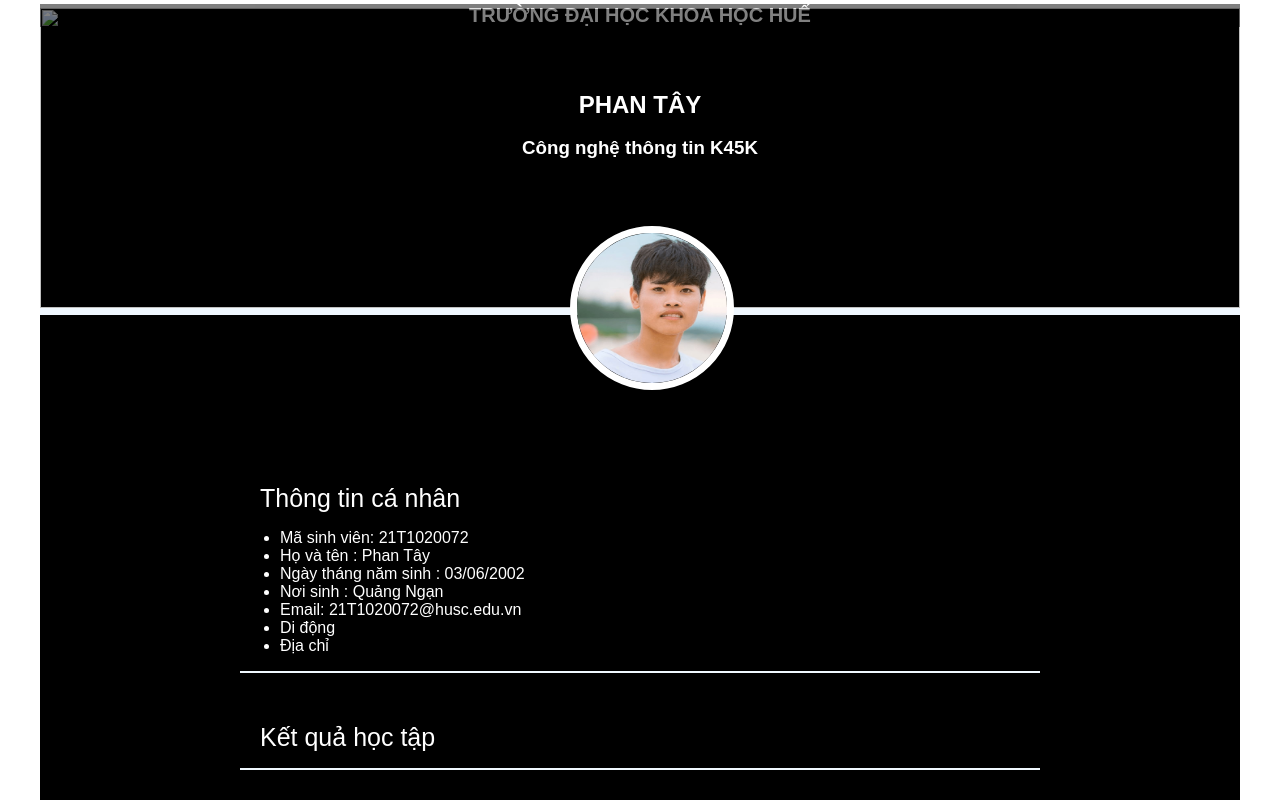
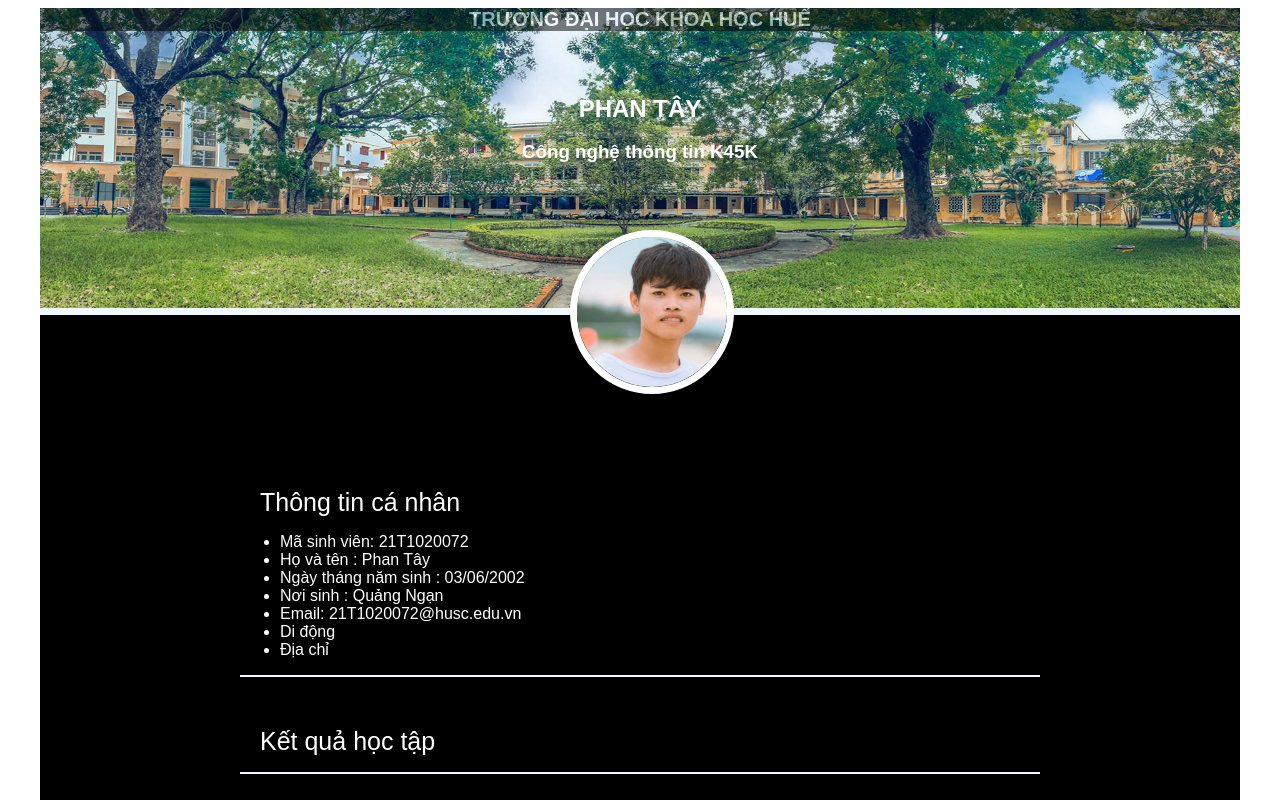
Before and after one commit to phantay2002/thkh2, a plain HTML site: page index.html in a window 1280 px wide. Shown: the top 800 px of the page. Drawn offline with Linux system fonts and the light colour scheme; the site is published under a folder, as on GitHub Pages, so addresses that start at the root find nothing.

Commit message:
Update index.html

```diff
--- a/index.html
+++ b/index.html
@@ -9,7 +9,7 @@
     <body>
         <div class="main">
             <div class="top">
-                <img src="/images/background01.jpg" alt="">
+                <img src="images/background01.jpg" alt="">
             </div>
             <div class="doc">
                 <h4>
```
